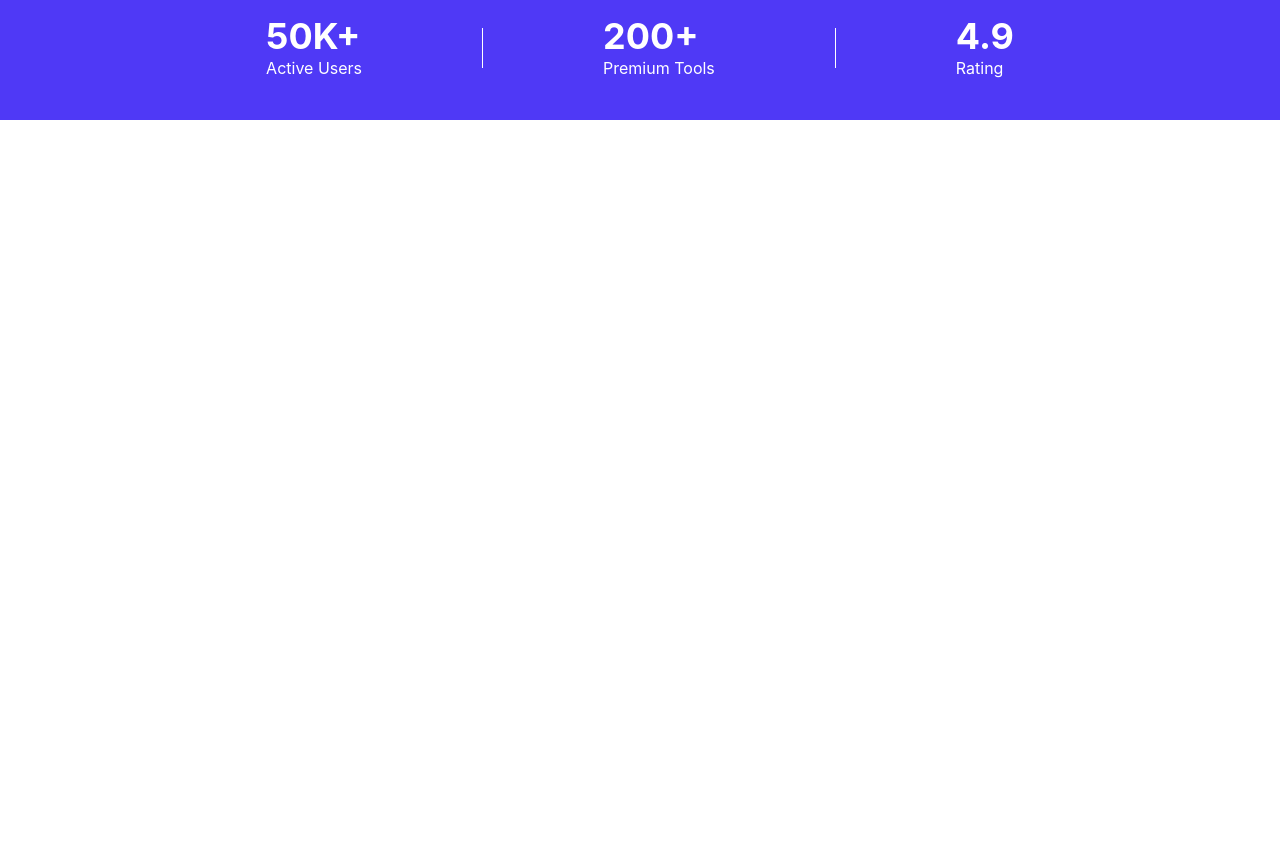
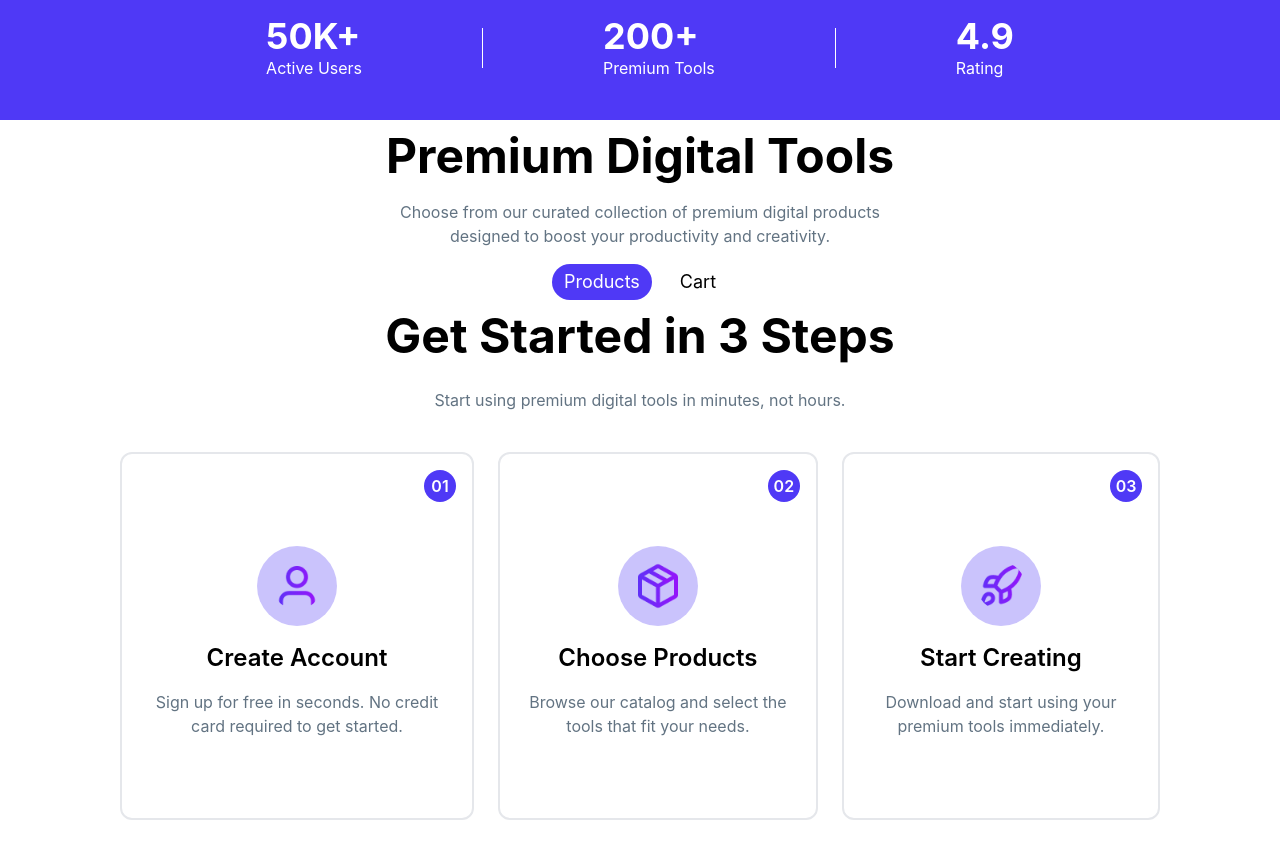
Before and after one commit to Arafat-Rahman-603/ASSIGNMENT-6, a React (Vite) app: page / in a window 1280 px wide. Shown: the part 820-1678 px from the top of the page. Before the commit the page ends 940 px from the top, so only its background shows below. Built offline with nearby package versions, Linux system fonts and the light colour scheme.

Commit message:
feat: implement Products and UseGuide sections in App layout

```diff
--- a/src/App.jsx
+++ b/src/App.jsx
@@ -2,6 +2,8 @@ import React from 'react'
 import Navber from './components/Navber'
 import Hero from './components/Hero'
 import User from './components/User'
+import Products from './components/Products'
+import UseGuide from './components/UseGuide'
 
 export default function App() {
   return (
@@ -9,6 +11,8 @@ export default function App() {
       <Navber />
       <Hero />
       <User />
+      <Products />
+      <UseGuide />
     </div>
   )
 }
--- /dev/null
+++ b/src/components/Products.jsx
@@ -0,0 +1,18 @@
+import React from 'react'
+
+export default function Products() {
+  return (
+    <section>
+        <div className="flex flex-col items-center gap-2">
+            <h2 className="text-[3rem] font-bold">Premium Digital Tools</h2>
+            <p className="text-[#627382] md:w-[42%] text-center">Choose from our curated collection of premium digital products designed to boost your productivity and creativity.</p>
+        </div>
+        <div className='flex items-center gap-4 justify-center mt-4'>
+            <button className="px-3 py-1 bg-[#4F39F6] rounded-full text-white text-lg cursor-pointer hover:scale-105 transition-all duration-300">Products</button>
+            <button className="flex items-center gap-1 px-3 py-1 rounded-full text-lg cursor-pointer hover:scale-105 hover:text-[#4F39F6] transition-all duration-300">
+                Cart
+            </button>
+        </div>
+    </section>
+  )
+}
--- /dev/null
+++ b/src/components/UseGuide.jsx
@@ -0,0 +1,36 @@
+import React from 'react'
+
+export default function UseGuide() {
+  return (
+    <section>
+        <div className="flex flex-col items-center gap-4">
+            <h2 className="text-[3rem] font-bold">Get Started in 3 Steps</h2>
+            <p className="text-[#627382] text-center">Start using premium digital tools in minutes, not hours.</p>
+        </div>
+        <div className='flex items-center  justify-center gap-6 m-10 px-20'>
+            <div className='hover:scale-105 transition-all duration-300 flex flex-col items-center gap-4 border-2 border-gray-200 rounded-xl p-4 pb-20'>
+                <p className='text-md w-8 h-8 flex items-center justify-center self-end font-semibold text-white px-2 py-1 bg-[#4F39F6] rounded-full mb-7'>01</p>
+                <img src="./assets/user.png" alt="" style={{backgroundColor: "rgba(79, 57, 246, 0.3)"}} className="w-20 h-20 p-4 rounded-full " />
+                <p className="text-2xl font-semibold">Create Account</p>
+                <p className="text-[#627382] text-center">Sign up for free in seconds. No credit card required to get started.</p>
+            </div>
+
+            <div className='hover:scale-105 transition-all duration-300 flex flex-col items-center gap-4 border-2 border-gray-200 rounded-xl p-4 pb-20'>
+                <p className='text-md w-8 h-8 flex items-center justify-center self-end font-semibold text-white px-2 py-1 bg-[#4F39F6] rounded-full mb-7'>02</p>
+                <img src="./assets/package.png" alt="" style={{backgroundColor: "rgba(79, 57, 246, 0.3)"}} className="w-20 h-20 p-4 rounded-full " />
+                <p className="text-2xl font-semibold">Choose Products</p>
+                <p className="text-[#627382] text-center">Browse our catalog and select the tools that fit your needs.</p>
+            </div>
+
+            <div className='hover:scale-105 transition-all duration-300 flex flex-col items-center gap-4 border-2 border-gray-200 rounded-xl p-4 pb-20'>
+                <p className='text-md w-8 h-8 flex items-center justify-center self-end font-semibold text-white px-2 py-1 bg-[#4F39F6] rounded-full mb-7'>03</p>
+                <img src="./assets/rocket.png" alt="" style={{backgroundColor: "rgba(79, 57, 246, 0.3)", backgroundSize: "contain"}} className="w-20 h-20 px-4 py-4 rounded-full" />
+                <p className="text-2xl font-semibold">Start Creating</p>
+                <p className="text-[#627382] text-center">Download and start using your premium tools immediately.</p>
+            </div>
+
+        </div>
+    </section>
+
+  )
+}
```
